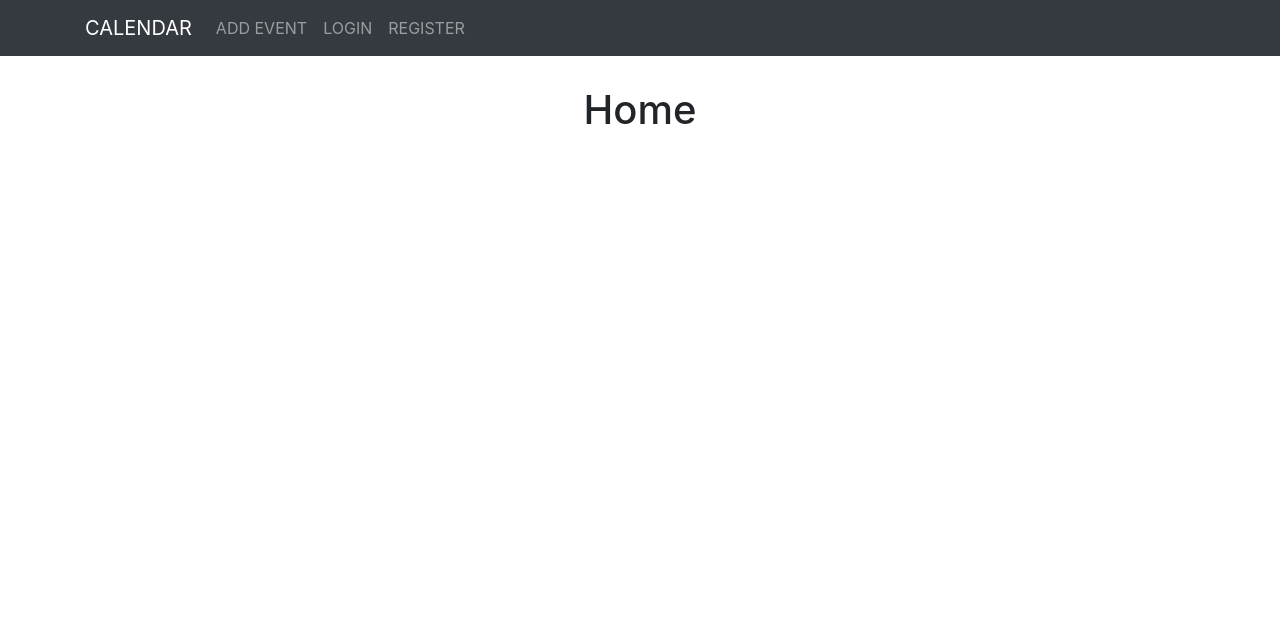
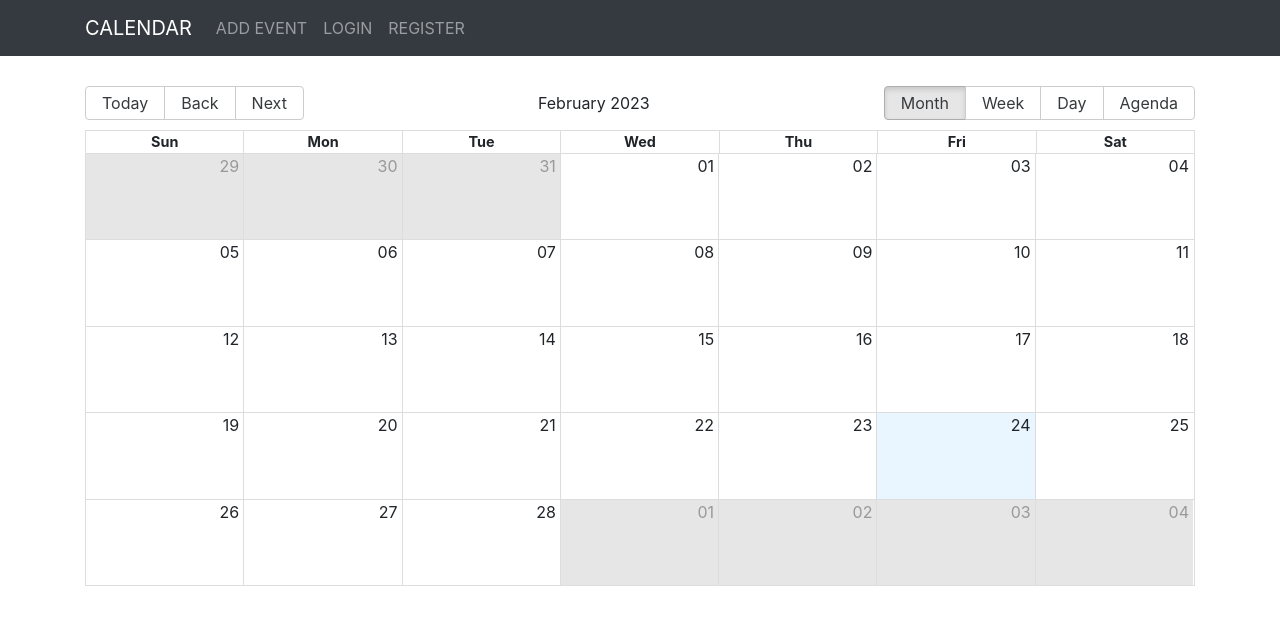
Before and after one commit to Prog-Sam/calendar-frontend, a React (Create React App) app: page / in a window 1280 px wide. Shown: the top 624 px of the page. Built offline with nearby package versions, Linux system fonts and the light colour scheme.

Commit message:
Added Calendar Component

```diff
--- /dev/null
+++ b/src/common/calendar.jsx
@@ -0,0 +1,39 @@
+import React, { Fragment } from 'react';
+import { Calendar, dateFnsLocalizer } from 'react-big-calendar';
+import format from 'date-fns/format';
+import parse from 'date-fns/parse';
+import startOfWeek from 'date-fns/startOfWeek';
+import getDay from 'date-fns/getDay';
+import enUS from 'date-fns/locale/en-US'
+
+const locales = {
+    'en-US': enUS
+}
+
+const localizer = dateFnsLocalizer({
+    format,
+    parse,
+    startOfWeek,
+    getDay,
+    locales,
+  })
+
+const MyCalendar = ({
+  name,
+  events,
+}) => {
+  return (
+    <Fragment>
+      <Calendar
+      name={name}
+      localizer={localizer}
+      events={events}
+      startAccessor="startDate"
+      endAccessor="endDate"
+      style={{ height: 500 }}
+    />
+    </Fragment>
+  );
+};
+
+export default MyCalendar;
--- a/src/components/home.jsx
+++ b/src/components/home.jsx
@@ -2,9 +2,10 @@
 import { getPlasticTypes } from '../services/plasticTypeService';
 import { useState } from 'react';
 import { useEffect } from 'react';
+import MyCalendar from '../common/calendar';
 
 const PlasticTypeView = () => {
-    // const [eventItems, setEventItems] = useState([]);
+    const [eventItems, setEventItems] = useState([]);
 
     // useEffect(() => {
     //     async function populateEventItems(){
@@ -18,7 +19,7 @@
 
   return (
     <div>
-      <h1>Home</h1>
+      <MyCalendar name='cal' events={eventItems} />
     </div>
   );
 };
```
Also changed, not shown: src/App.js (+3 -12 lines).
